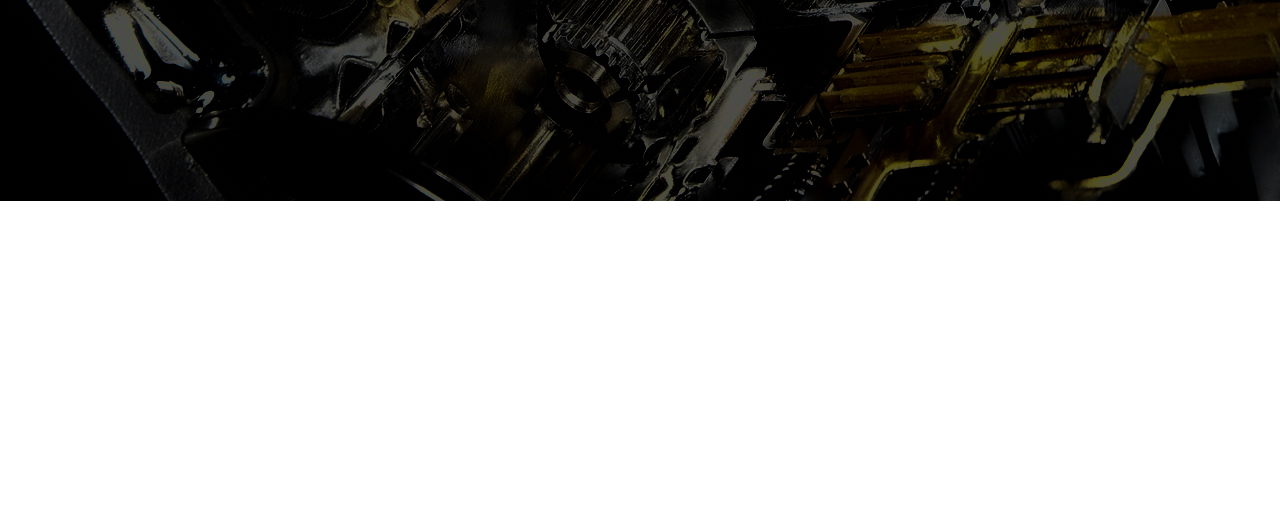
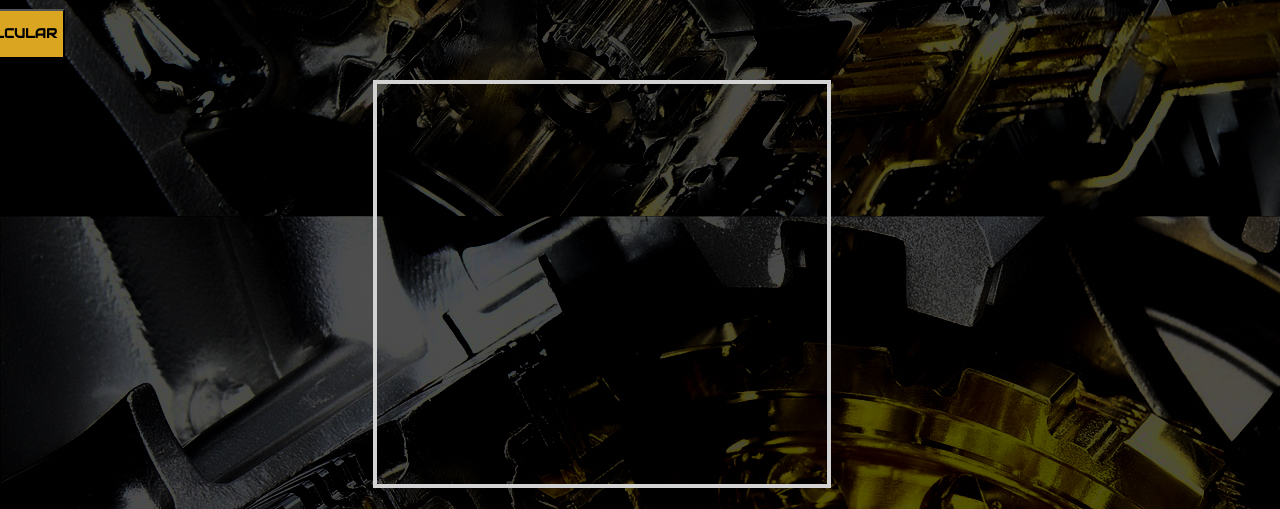
Before and after one commit to lucianodovidio/Proyecto-Carbel-Dovidio-Final, a plain HTML site: page indexfinal.html in a window 1280 px wide. Shown: the part 984-1493 px from the top of the page. Before the commit the page ends 1185 px from the top, so only its background shows below. Drawn offline with nearby package versions, Linux system fonts and the light colour scheme; a web font is replaced by a local one.

Commit message:
se inicieron cambios de index,readme,Sketch.Mockups.Wireframes

```diff
--- a/ProyectCompresion.css
+++ b/ProyectCompresion.css
@@ -70,3 +70,9 @@ body{
     left: 400px;
 
 }
+
+#myCanvas{
+    position: relative;
+    right: 200px;
+
+}
--- a/indexfinal.html
+++ b/indexfinal.html
@@ -61,6 +61,9 @@
     Your browser does not support the HTML5 canvas tag.
 </canvas>
 
+<canvas id="myCanvas" width="450" height="400" style="border:4px solid #d3d3d3;">
+    Your browser does not support the HTML5 canvas tag.
+</canvas>
 
 </body>
 </html>
```
Also changed, not shown: Skecth.Mockups.Wireframes/pantalla cel.jpg (added), Skecth.Mockups.Wireframes/pantalla computadora.jpg (added), 1 other file.
